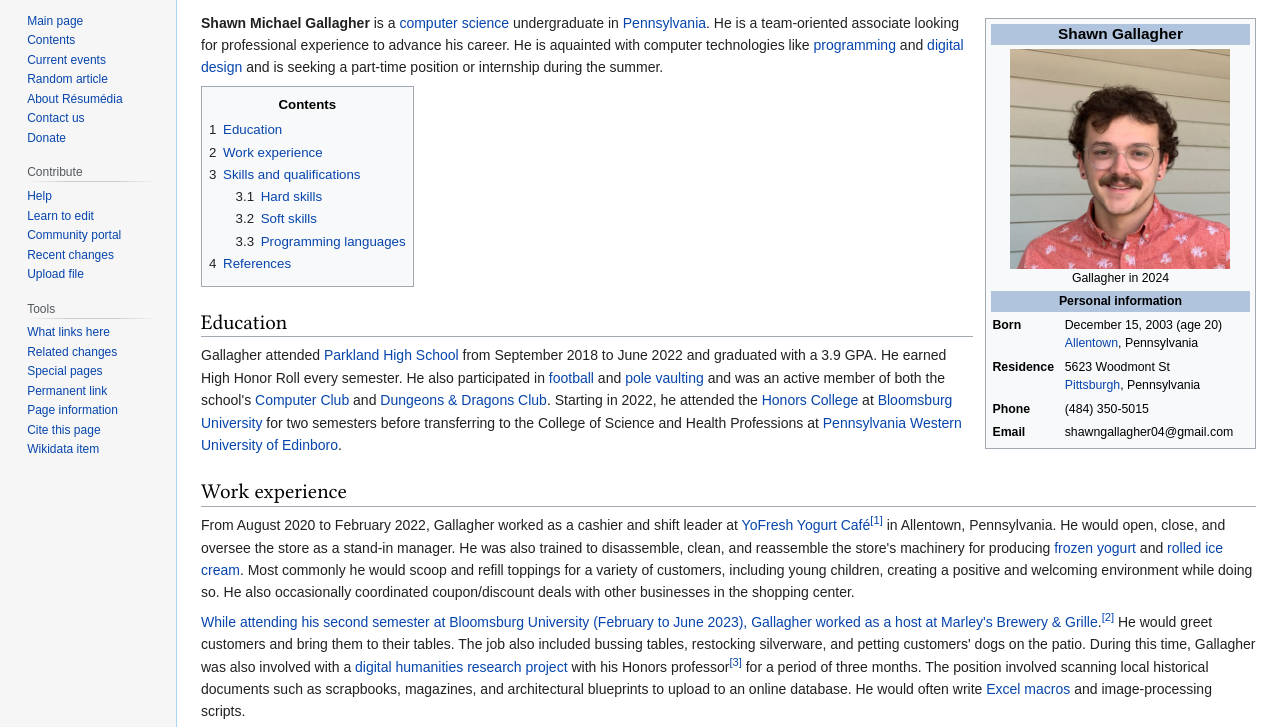
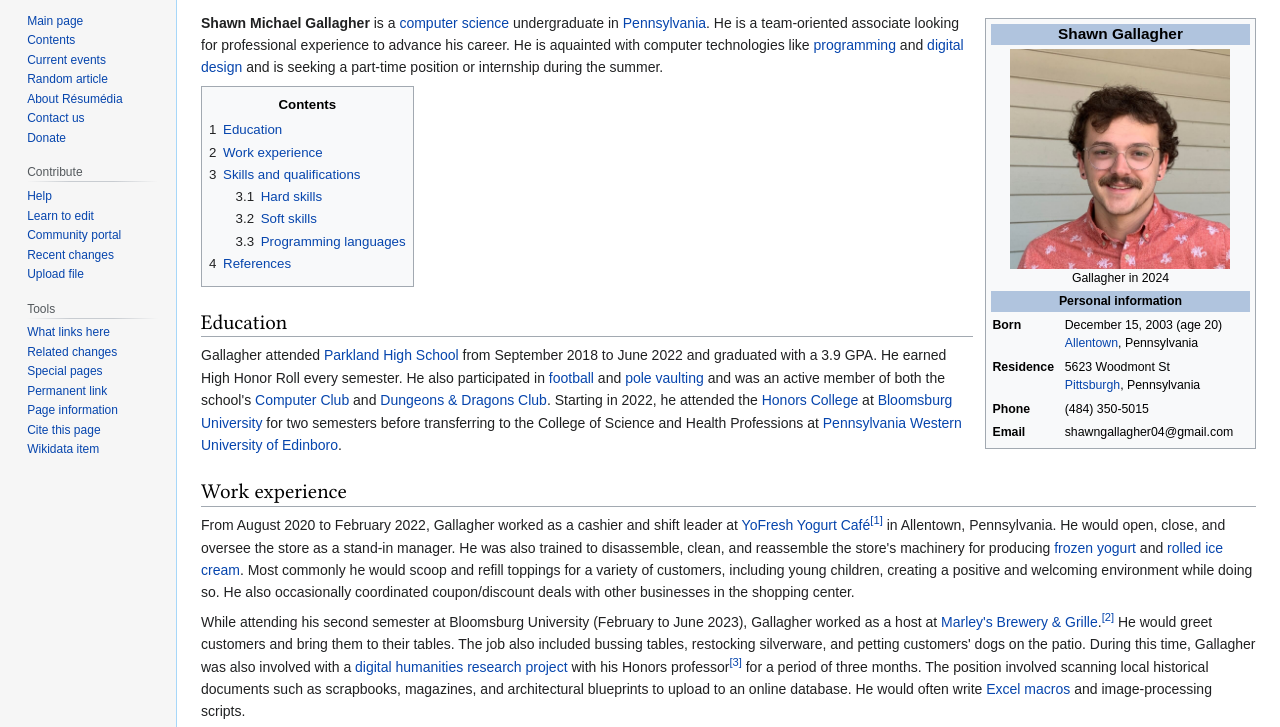
Before and after one commit to semisquircle/resumedia, a plain HTML site: page resume.html in a window 1280 px wide. Shown: the part 173-900 px from the top of the page. Drawn offline with Linux system fonts and the light colour scheme.

Commit message:
link fix

```diff
--- a/resume.html
+++ b/resume.html
@@ -303,7 +303,7 @@
 
 						<p>From August 2020 to February 2022, Gallagher worked as a cashier and shift leader at <a>YoFresh Yogurt Café</a><sup class="reference"><a>[1]</a></sup> in Allentown, Pennsylvania. He would open, close, and oversee the store as a stand-in manager. He was also trained to disassemble, clean, and reassemble the store's machinery for producing <a>frozen yogurt</a> and <a>rolled ice cream</a>. Most commonly he would scoop and refill toppings for a variety of customers, including young children, creating a positive and welcoming environment while doing so. He also occasionally coordinated coupon/discount deals with other businesses in the shopping center.</p>
 
-						<a>While attending his second semester at Bloomsburg University (February to June 2023), Gallagher worked as a host at <a>Marley's Brewery & Grille</a>.<sup class="reference"><a>[2]</a></sup> He would greet customers and bring them to their tables. The job also included bussing tables, restocking silverware, and petting customers' dogs on the patio. During this time, Gallagher was also involved with a <a>digital humanities research project</a> with his Honors professor<sup class="reference"><a>[3]</a></sup> for a period of three months. The position involved scanning local historical documents such as scrapbooks, magazines, and architectural blueprints to upload to an online database. He would often write <a>Excel macros</a> and image-processing scripts.</p>
+						<p>While attending his second semester at Bloomsburg University (February to June 2023), Gallagher worked as a host at <a>Marley's Brewery & Grille</a>.<sup class="reference"><a>[2]</a></sup> He would greet customers and bring them to their tables. The job also included bussing tables, restocking silverware, and petting customers' dogs on the patio. During this time, Gallagher was also involved with a <a>digital humanities research project</a> with his Honors professor<sup class="reference"><a>[3]</a></sup> for a period of three months. The position involved scanning local historical documents such as scrapbooks, magazines, and architectural blueprints to upload to an online database. He would often write <a>Excel macros</a> and image-processing scripts.</p>
 
 						<p>From July 2023 to January 2024, Gallagher worked as a bartender at <a>Mixx Nightclub & Lounge</a><sup class="reference"><a>[4]</a></sup> in Allentown, Pennsylvania. After training as a barback for two months, Gallagher worked on weekends mixing and serving cocktail orders from a bar adjacent to a dance floor. The position also included coordinating time slots with music performers/DJs and placing orders for supplies/ingredients. Special events were held on holidays serving customers from the neighboring bowling alley.</p>
 
```
Also changed, not shown: 1 other file.
